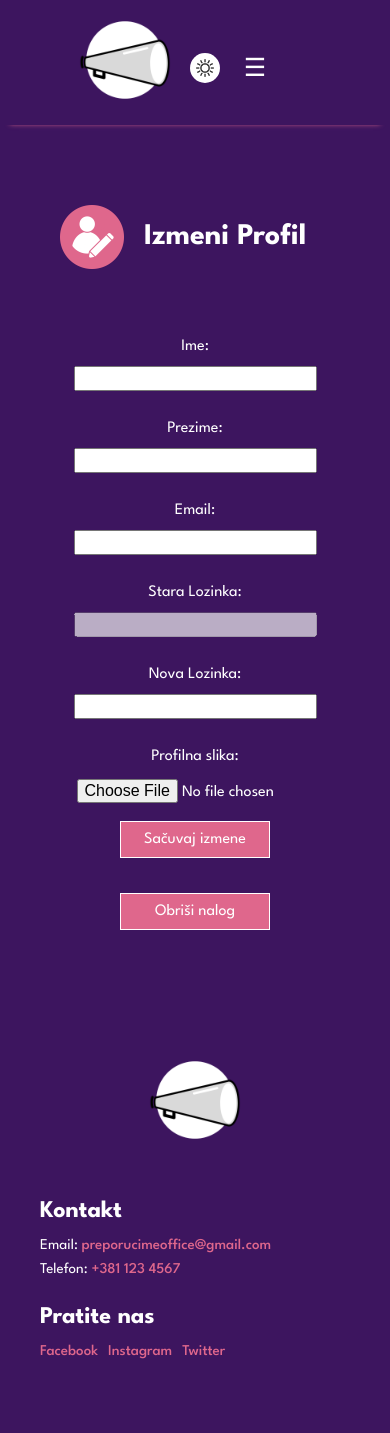
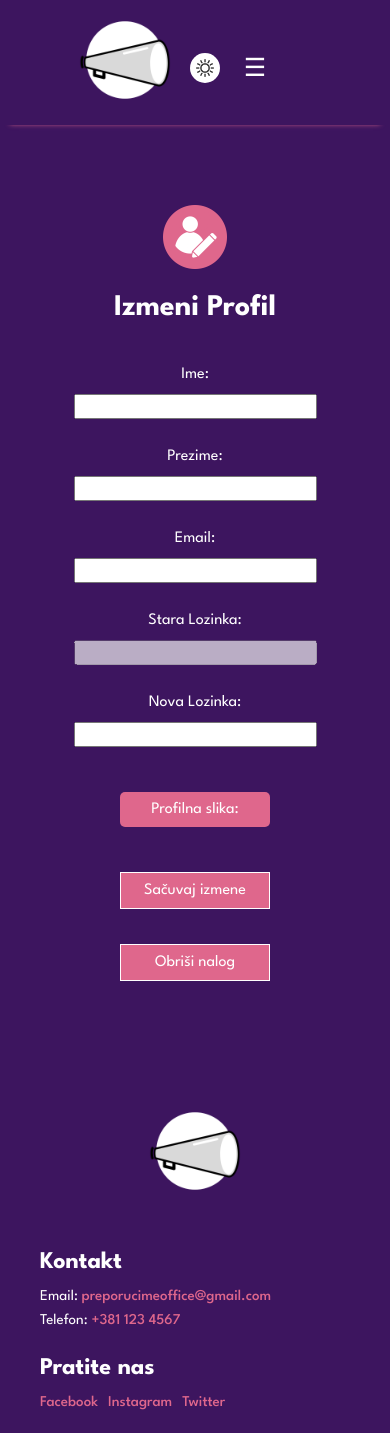
Before and after one commit to VladaPn/preporuciME, a React (Vite) app: page /izmeniprofil in a window 390 px wide. Shown: the top 1433 px of the page. Built offline with nearby package versions, Linux system fonts and the light colour scheme.

Commit message:
sredjen css na profil stranici

```diff
--- a/src/Components/Footer/Footer.css
+++ b/src/Components/Footer/Footer.css
@@ -68,6 +68,9 @@
     .footer-contact, .follow-us{
         font-size: 15px;
     }
+    .footer{
+        padding: 40px 40px 0 40px;
+    }
 }
 @media(max-width:585px){
     .slika-logo{
@@ -87,7 +90,7 @@
 }
 @media(max-width:512px){
     .footer{
-        padding: 80px 40px 0 40px;
+        padding: 40px 40px 0 40px;
     }
 }
 @media(max-width:443px){
@@ -100,9 +103,7 @@
     .footer h3{
         font-size: 24px;
     }
-    .footer{
-        padding: 40px 40px 0 40px;
-    }
+
 }
 @media (max-width: 331px) {
     .copyright{
--- a/src/Pages/IzmeniProfil/IzmeniProfil.css
+++ b/src/Pages/IzmeniProfil/IzmeniProfil.css
@@ -1,5 +1,7 @@
 .izmeni-profil-container{
     padding: 100px 80px;
+    max-width: 100%;
+  width: 100%;
 }
 .izmeni-profil-container h2{
     font-size: 40px;
@@ -12,6 +14,7 @@
     align-items: center;
     gap: 20px;
     margin-bottom: 70px;
+    margin-left: 20px;
 }
 .forma-top{
     display: grid;
@@ -22,6 +25,10 @@
     width: min(400px, 90%);
     font-size: 18px;
     padding: 5px;
+}
+.upload-slike input{
+    width: min(200px, 90%);
+    font-size: 18px;
 }
 .buttons-container{
     display: flex;
@@ -39,28 +46,124 @@
 .poruka{
     margin-top: 20px;
 }
-.profilna-slika-preview img{
-    display: block;
-    margin-inline: auto;
-    max-width: 200px;
-}
+
 .izmeni-profil-form input{
     margin-top: 12px;
 }
+.upload-slike{
+    margin-top: 15px;
+}
+.upload-slike img{
+    margin-left: 0;
+    display: block;
+    max-width: 200px;
+}
+.upload-slike {
+    position: relative;
+    display: flex;
+    flex-direction: column;
+  }
 
+  #slika-change {
+    opacity: 0; /* Učini input nevidljivim */
+    position: absolute; /* Ukloni ga iz normalnog toka dokumenta */
+    z-index: -1; /* Osigurava da je ispod prilagođenog dugmeta */
+    left: 20px;
+  }
+
+  .postoji {
+    display: inline-block;
+    background-color: #df678c; /* Boja pozadine dugmeta */
+    color: white; /* Boja teksta na dugmetu */
+    padding: 10px 20px; /* Razmaci unutar dugmeta */
+    font-size: 16px; /* Veličina teksta */
+    width: 150px;
+    text-align: center;
+    cursor: pointer;
+    border-radius: 5px; /* Zaobljeni uglovi dugmeta */
+    transition: background-color 0.3s ease; /* Animacija pri prelasku miša */
+    margin-block: 30px;
+  }
+
+  .postoji:hover {
+    background-color: #0056b3; /* Tamnija boja pri prelasku miša */
+  }
+  .profilna-slika-preview{
+    max-width: 400px;
+    margin-block: 30px;
+  }
+  .profilna-slika-preview img {
+    width: 100%;
+    height: 100%;
+    object-fit: cover; /* Prilagodite sliku tako da ispuni okvir */
+    box-shadow: rgba(223, 103, 140, 0.3) 0px 4px 8px 0px, rgba(223, 103, 140, 0.15) 0px 6px 16px 2px;
+  }
+  .profilna-slika-dark img{
+    box-shadow: rgba(60, 64, 67, 0.3) 0px 4px 8px 0px, rgba(60, 64, 67, 0.15) 0px 6px 16px 2px;
+  }
+  .poruka {
+    font-size: 16px;
+    margin-top: 25px;
+  }
+
+  .poruka.uspesno {
+    color: green;
+    font-size: 20px;
+  }
+
+  .poruka.greska {
+    color: red;
+    font-size: 20px;
+
+  }
+  @media(max-width:960px){
+    .izmeni-profil-container{
+        padding-bottom: 0;
+    }
+  }
+  @media(max-width:650px){
+    .izmeni-profil-container{
+        padding-bottom: 30px;
+    }
+  }
 @media(max-width:600px){
     .forma-top{
         display: grid;
         grid-template-columns: 1fr;
         row-gap: 30px;
     }
+    .izmeni-profil-title{
+        margin-left: 5%;
+    }
     .izmeni-profil-form{
         text-align: center;
+    }
+    .profilna-slika-preview{
+        margin-block: 30px;
+    }
+    .upload-slike img{
+        margin-inline: auto;
+        display: block;
+        max-width: 200px;
+    }
+    .buttons-container{
+        display: flex;
+        gap: 20px;
+        align-items: center;
+        justify-content: center;
+    }
+    .upload-slike {
+        position: relative;
+        display: flex;
+        flex-direction: column;
+        align-items: center;
+      }
+      .izmeni-profil-container{
+        padding: 100px 40px ;
     }
 }
 @media(max-width:500px){
     .buttons-container{
-        display: flex;
         gap: 20px;
         flex-direction: column;
         align-items: center;
@@ -74,7 +177,8 @@
 }
 @media(max-width:480px){
     .izmeni-profil-container h2{
-        font-size: 34px;
+        font-size: 32px;
+        line-height: 38px;
     }
     .izmeni-profil-form input{
         font-size: 16px;
@@ -93,6 +197,11 @@
     .izmeni-profil-container h2{
         font-size: 30px;
     }
+    .izmeni-profil-title{
+        flex-direction: column;
+        margin-bottom: 40px;
+        margin-left:0;
+    }
 }
 @media(max-width:354px){
     .izmeni-profil-container{
--- a/src/Pages/IzmeniProfil/IzmeniProfil.jsx
+++ b/src/Pages/IzmeniProfil/IzmeniProfil.jsx
@@ -6,7 +6,6 @@ import edit_icon from '../../assets/edit_icon.png';
 const IzmeniProfil = () => {
   const { theme } = useContext(ThemeContext);
 
-  // Preuzimanje podataka iz localStorage ili korišćenje podrazumevanih vrednosti
   const [ime, setIme] = useState(localStorage.getItem('ime') || '');
   const [prezime, setPrezime] = useState(localStorage.getItem('prezime') || '');
   const [email, setEmail] = useState(localStorage.getItem('email') || '');
@@ -14,15 +13,26 @@ const IzmeniProfil = () => {
   const [novaLozinka, setNovaLozinka] = useState('');
   const [profilnaSlika, setProfilnaSlika] = useState(localStorage.getItem('img') || '');
   const [poruka, setPoruka] = useState('');
+  const [porukaTip, setPorukaTip] = useState(''); // Dodato za praćenje tipa poruke
 
-  // Funkcija za rukovanje učitavanjem slike
+  const validateEmail = (email) => {
+    const atIndex = email.indexOf('@');
+    return atIndex > 2 && email.length > 3 && atIndex !== email.length - 1;
+  };
+
+  const validatePassword = (password) => {
+    const hasUpperCase = /[A-Z]/.test(password);
+    const hasNumber = /\d/.test(password);
+    return password.length >= 5 && hasUpperCase && hasNumber;
+  };
+
   const handleFileChange = (e) => {
     const file = e.target.files[0];
     const reader = new FileReader();
 
     reader.onloadend = () => {
       setProfilnaSlika(reader.result);
-      localStorage.setItem('img', reader.result);  // Čuvanje slike pod ključem 'img'
+      localStorage.setItem('img', reader.result);
     };
 
     if (file) {
@@ -30,33 +40,42 @@ const IzmeniProfil = () => {
     }
   };
 
-  // Funkcija za ažuriranje podataka i čuvanje u localStorage
   const handleSubmit = (e) => {
     e.preventDefault();
+
+    if (!validateEmail(email)) {
+      setPoruka('Unesite ispravan email koji ima bar 3 karaktera pre @ znaka.');
+      setPorukaTip('greska'); // Postavljanje tipa poruke na grešku
+      return;
+    }
+
+    if (novaLozinka && !validatePassword(novaLozinka)) {
+      setPoruka('Lozinka mora imati bar 5 karaktera, jedno veliko slovo i jedan broj.');
+      setPorukaTip('greska');
+      return;
+    }
 
     localStorage.setItem('ime', ime);
     localStorage.setItem('prezime', prezime);
     localStorage.setItem('email', email);
 
-    // Provera stare lozinke samo ako je nova lozinka uneta
     if (novaLozinka) {
       if (staraLozinka === localStorage.getItem('lozinka')) {
         localStorage.setItem('lozinka', novaLozinka);
       } else {
         setPoruka('Stara lozinka nije tačna!');
+        setPorukaTip('greska');
         return;
       }
     }
 
-    // Prikazivanje poruke o uspešnom čuvanju
     setPoruka('Izmene su sačuvane.');
+    setPorukaTip('uspesno'); // Postavljanje tipa poruke na uspeh
   };
 
-  // Funkcija za brisanje naloga
   const handleDeleteAccount = () => {
     if (window.confirm('Da li ste sigurni da želite da obrišete svoj nalog?')) {
-      localStorage.clear(); // Briše sve podatke iz localStorage-a
-      // Preusmeravanje na početnu stranicu nakon brisanja
+      localStorage.clear();
       navigate('/');
     }
   };
@@ -99,7 +118,7 @@ const IzmeniProfil = () => {
               type="password"
               value={staraLozinka}
               onChange={(e) => setStaraLozinka(e.target.value)}
-              disabled={!novaLozinka} // Polje za staru lozinku je onemogućeno ako nova lozinka nije uneta
+              disabled={!novaLozinka}
             />
           </label>
           <label>
@@ -110,12 +129,14 @@ const IzmeniProfil = () => {
               onChange={(e) => setNovaLozinka(e.target.value)}
             />
           </label>
+        </div>
+        <div className="upload-slike">
           <label className='postoji'>
             Profilna slika: <br />
             <input id='slika-change' type="file" accept="image/*" onChange={handleFileChange} placeholder='Izaberi sliku' />
           </label>
           {profilnaSlika && (
-            <div className="profilna-slika-preview">
+            <div className={`profilna-slika-preview ${theme ? 'profilna-slika-dark' : ''}`}>
               <img src={profilnaSlika} alt="Profilna slika" />
             </div>
           )}
@@ -126,7 +147,7 @@ const IzmeniProfil = () => {
             Obriši nalog
           </button>
         </div>
-        {poruka && <p className="poruka">{poruka}</p>}
+        {poruka && <p className={`poruka ${porukaTip}`}>{poruka}</p>}
       </form>
     </div>
   );
```
